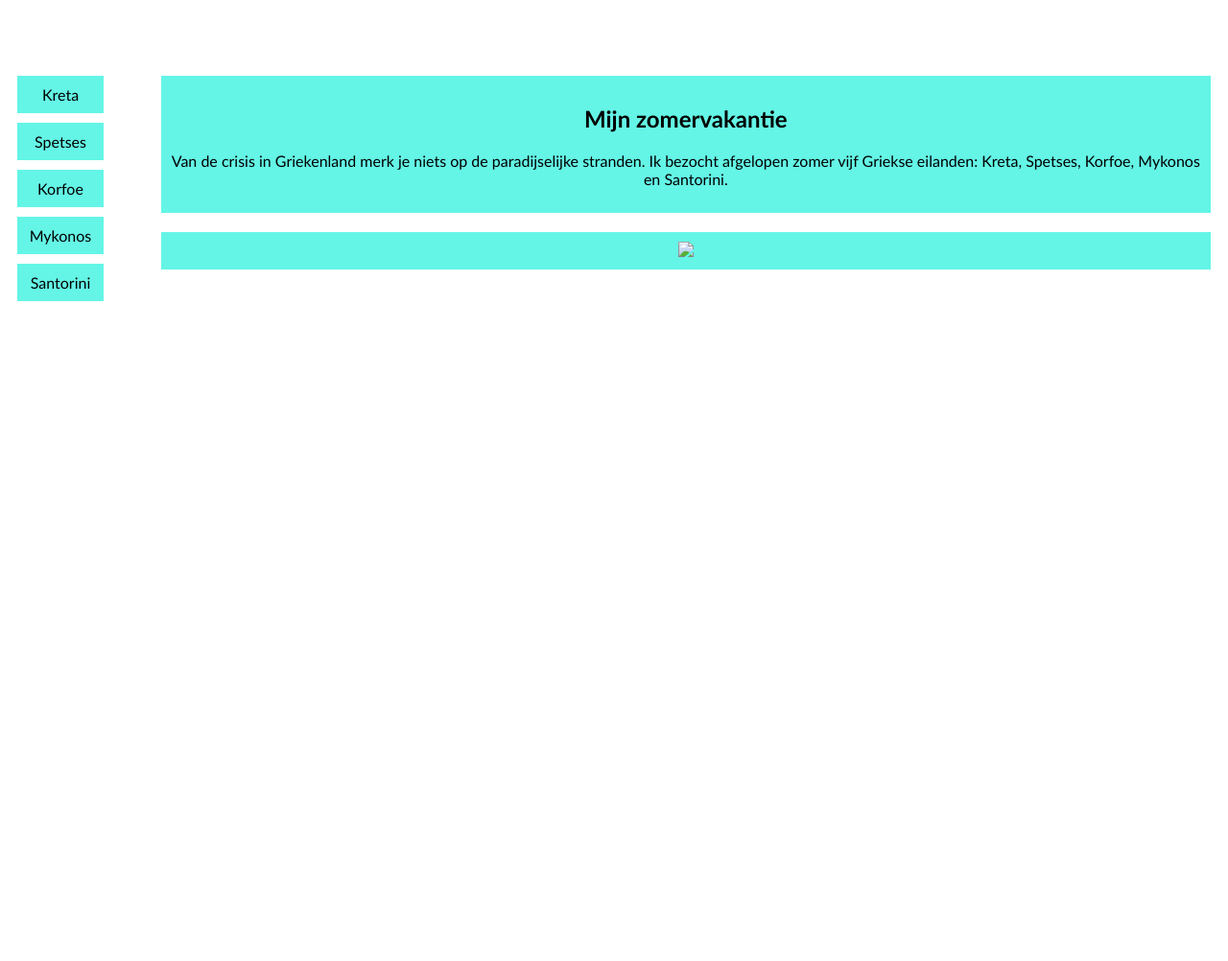
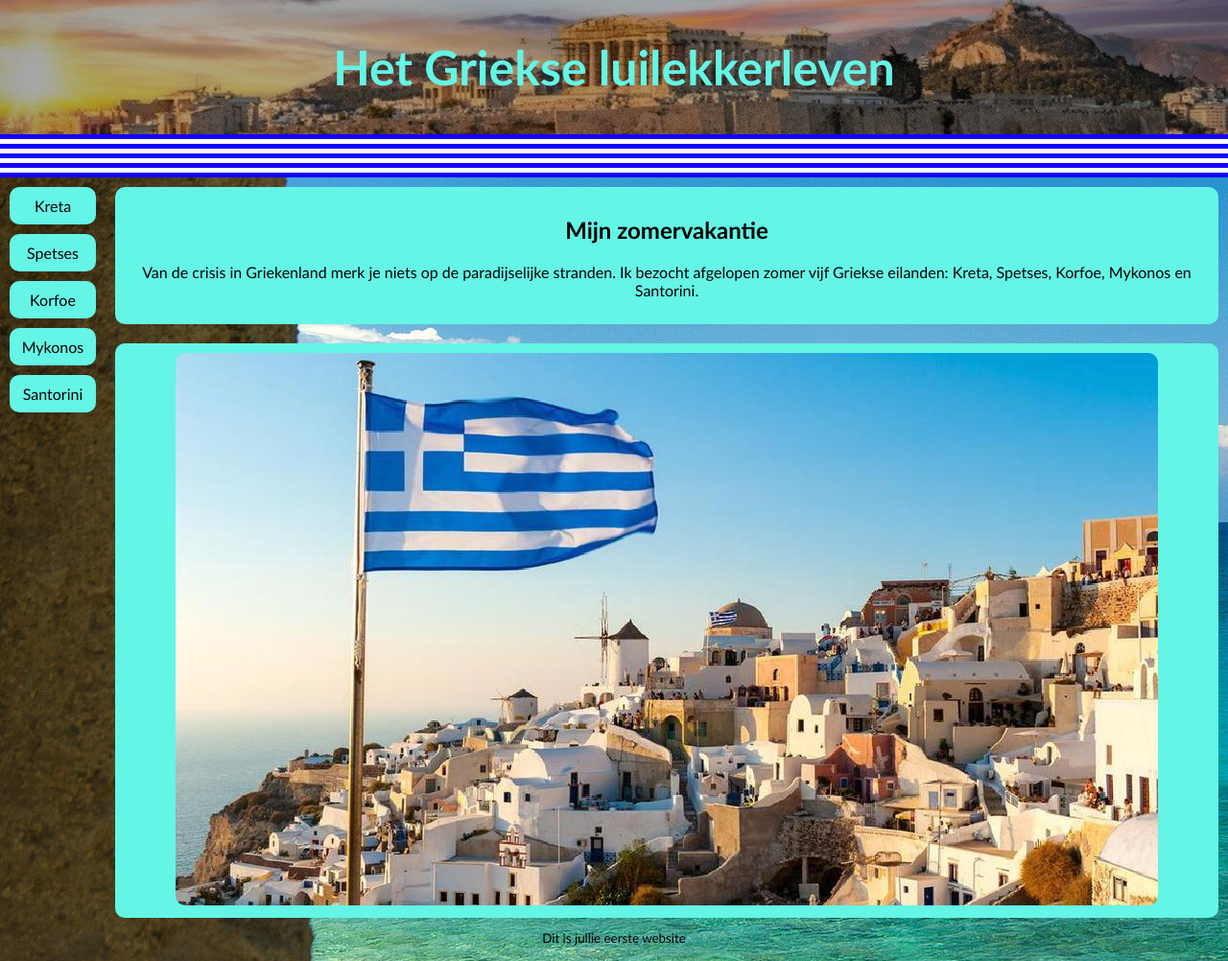
Before and after one commit to semerded/6IICT_ICTPR_2023_2024, a plain HTML site: page website_1/index.html in a window 1280 px wide. Shown: the whole page at 96% size. Before the commit the page ends 800 px from the top, so only its background shows below. Drawn offline with Linux system fonts and the light colour scheme; files that its build step writes are made by us from their sources.

Commit message:
hihihhaha

```diff
--- a/website_1/index.html
+++ b/website_1/index.html
@@ -4,14 +4,25 @@
 <head>
     <meta charset=utf-8>
     <meta name="robots" content="all">
-    <link rel="stylesheet" type="text/css" href="opmaken/style.css">
+    <link rel="stylesheet" type="text/css" href="opmaak/style.css">
     <title>Mijn vakantie in Griekenland</title>
 </head>
 
 <body>
     <header>
-        <p><small>Dit is jullie eerste website</small></p>
+        <h1>Het Griekse luilekkerleven</h1>
+
     </header>
+    <div id="balk_blauw"></div>
+    <div id="balk_wit"></div>
+    <div id="balk_blauw"></div>
+    <div id="balk_wit"></div>
+    <div id="balk_blauw"></div>
+    <div id="balk_wit"></div>
+    <div id="balk_blauw"></div>
+    <div id="balk_wit"></div>
+    <div id="balk_blauw"></div>
+
     <nav>
         <ul>
             <li><a href="" class="menu">Kreta</a></li>
@@ -27,11 +38,12 @@
             stranden. Ik bezocht afgelopen zomer vijf Griekse eilanden: Kreta,
             Spetses, Korfoe, Mykonos en Santorini.</p>
     </article>
-    <article>
-        <img src="afbeeldingen/griekenland.jpg">
+    <article id="foto_article">
+        <img src="afbeeldingen/griekenland.jpg" alt="griekenland.jpg">
     </article>
     <footer>
-        <h1>Het Griekse luilekkerleven</h1>
+        <p><small>Dit is jullie eerste website</small></p>
+
     </footer>
 
 </body>
--- a/website_1/opmaak/style.css
+++ b/website_1/opmaak/style.css
@@ -4,43 +4,97 @@ header, nav, footer, article {
 
 }
 
+* {
+    border-radius: 10px;
+    transition: 400ms;
+}
+
 header, footer {
-    margin-left: -8px;
-    margin-right: -8px;
     background-color: none;
-    color: white;
-    padding: 5px;
+    color: black;
     text-align: center;
     clear: both
 }
 
+header {
+    background-image: url("../afbeeldingen/achtergrond.webp");
+    background-size: cover;
+    background-position-y: center;
+    margin: 0px;
+    border-radius: 0px;
+
+}
+
+header h1 {
+    color: #64F5E6;
+    background-color: rgba(0, 0, 0, 0.3);
+    margin: 0px;
+    padding: 40px;
+    font-weight: bolder;
+    font-size: 50px;
+    border-radius: 0px;
+}
+#balk_blauw {
+    width: 100%;
+    height: 5px;
+    background-color: #1500ff;
+    border-radius: 0px;
+}
+
+
+#balk_wit {
+    width: 100%;
+    height: 5px;
+    background-color: #ffffff;
+    border-radius: 0px;
+}
+
 body {
     background-image: url("../afbeeldingen/achtergrond.jpg");
-    background-size: cover;
+    background-size: auto;
+    background-color: white;
+    min-height: 100%;
+    height: 100%;
+    margin: 0px;
 }
 
 nav {
     float: left;
-    width: 15%;
+    width: max-content;
     position: absolute;
     text-align: center;
 }
 
-ul {
+ul{
     list-style-type: none;
     margin: 0;
     padding: 0;
 }
 
+
+
 article {
     float: right;
-    width: 85%;
+    width: calc(100% - 150px);
     margin: 10px;
     padding: 10px;
     background-color: #64F5E6;
     text-align: center;
     /* lichtblauw */
 }
+
+#foto_article, #foto_article img {
+    background-color: #64F5E6;
+    opacity: 1;
+}
+
+
+
+#foto_article:hover, #foto_article img:hover {
+    /* background-color: rgba(0, 0, 0, 0.5); */
+    opacity: 0.4;
+}
+
 
 .menu {
     display: block;
```
Also changed, not shown: blog_template/index.html (+1 -1 lines), website_1/afbeeldingen/achtergrond.jpg (added), website_1/afbeeldingen/achtergrond.webp (added), website_1/afbeeldingen/griekenland.jpg (added).
